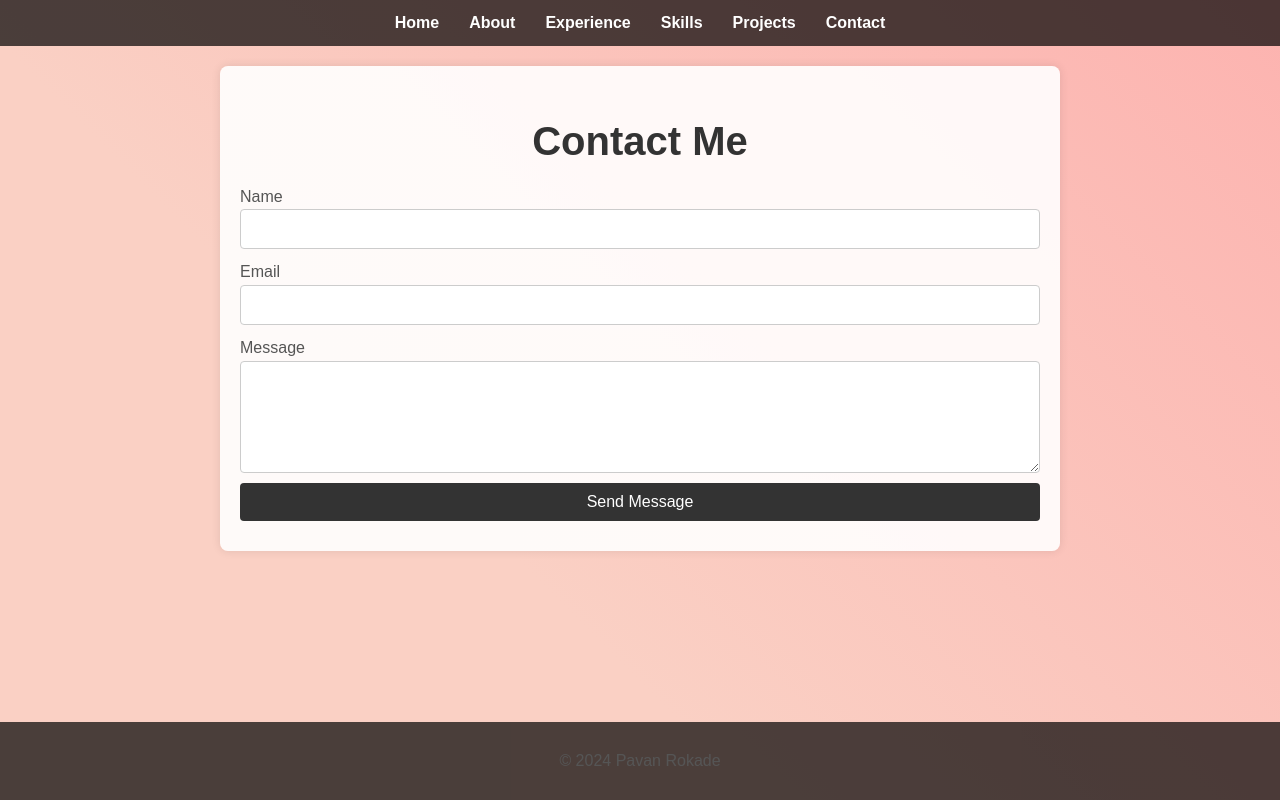
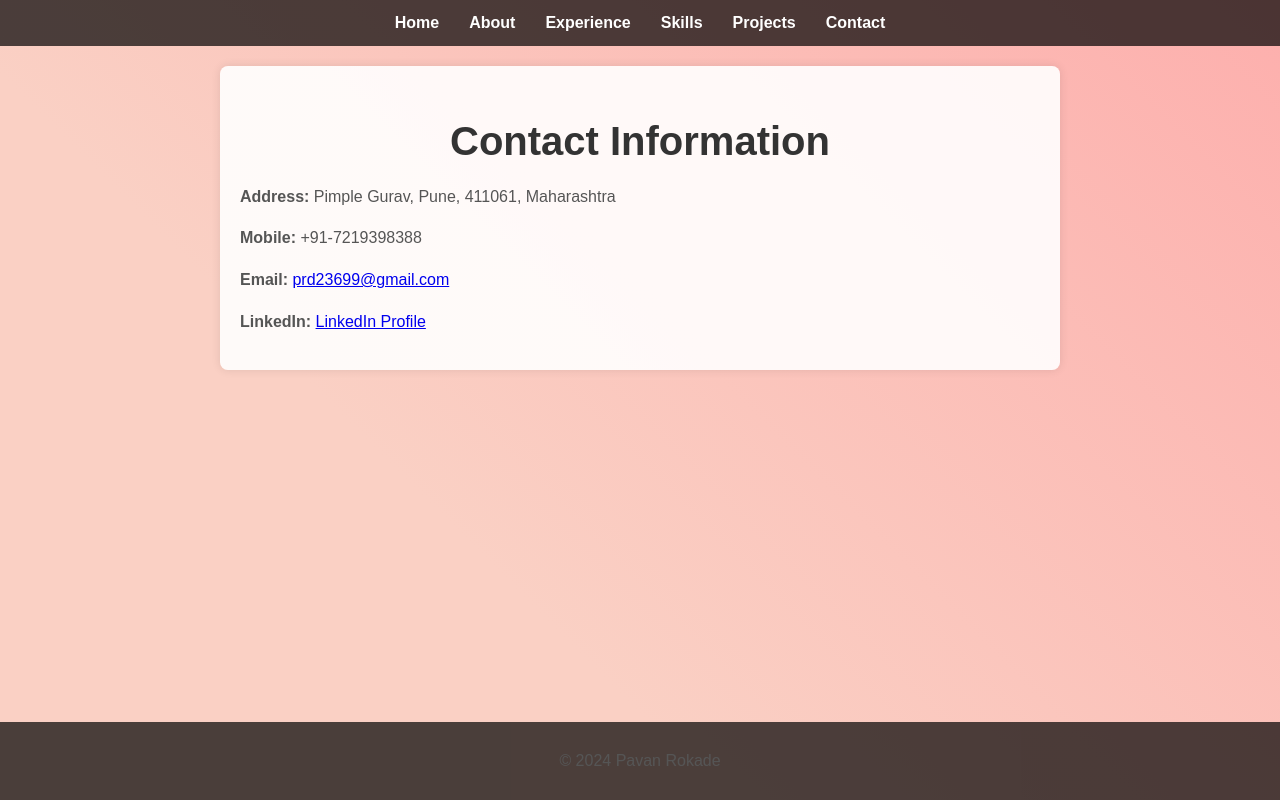
Before and after one commit to rokadep1/rokadep1.github.io, a plain HTML site: page contact.html in a window 1280 px wide. Drawn offline with Linux system fonts and the light colour scheme.

Commit message:
Update contact.html

```diff
--- a/contact.html
+++ b/contact.html
@@ -1,5 +1,3 @@
-<!-- contact.html -->
-
 <!DOCTYPE html>
 <html lang="en">
 <head>
@@ -23,19 +21,11 @@
     </header>
     <main>
         <section id="contact">
-            <h1>Contact Me</h1>
-            <form class="contact-form" action="https://formspree.io/f/yourformid" method="POST">
-                <label for="name">Name</label>
-                <input type="text" id="name" name="name" required>
-
-                <label for="email">Email</label>
-                <input type="email" id="email" name="email" required>
-
-                <label for="message">Message</label>
-                <textarea id="message" name="message" rows="6" required></textarea>
-
-                <input type="submit" value="Send Message">
-            </form>
+            <h1>Contact Information</h1>
+            <p><strong>Address:</strong> Pimple Gurav, Pune, 411061, Maharashtra</p>
+            <p><strong>Mobile:</strong> +91-7219398388</p>
+            <p><strong>Email:</strong> <a href="mailto:prd23699@gmail.com">prd23699@gmail.com</a></p>
+            <p><strong>LinkedIn:</strong> <a href="https://www.linkedin.com/in/pavan-rokade-8b93b0267/">LinkedIn Profile</a></p>
         </section>
     </main>
     <footer>
```
